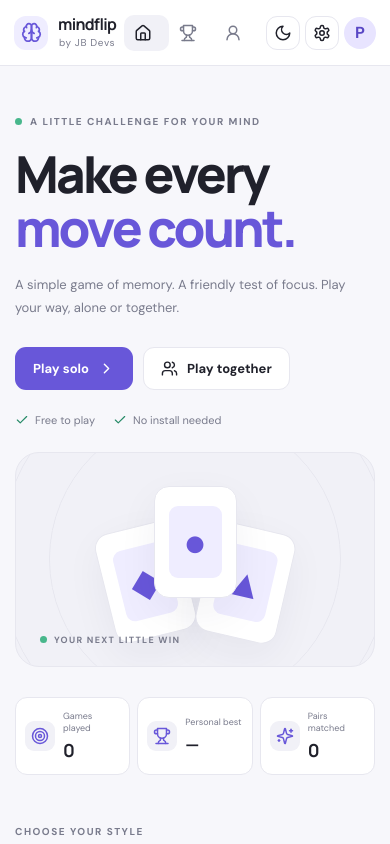
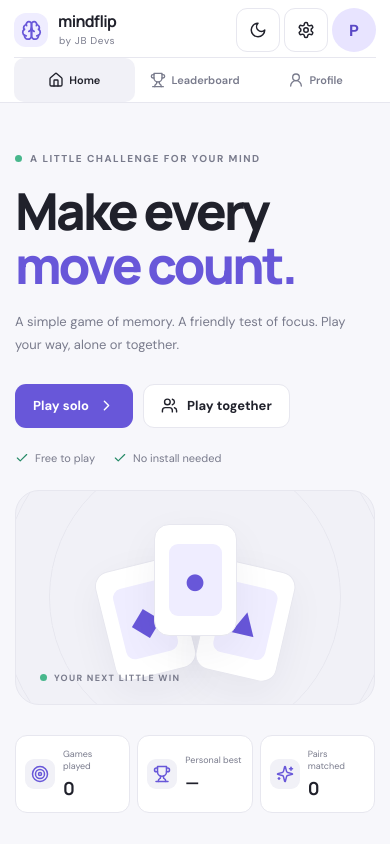
Before and after one commit to jithu378/FlipMate-Memory-Game, a React (Vite) app: page / in a window 390 px wide. Shown: the top 844 px of the page. Built offline with nearby package versions, Linux system fonts and the light colour scheme.

Commit message:
responsive

```diff
--- a/src/main.jsx
+++ b/src/main.jsx
@@ -2,5 +2,6 @@ import React from 'react';
 import { createRoot } from 'react-dom/client';
 import App from './App.jsx';
 import './styles.css';
+import './responsive.css';
 
 createRoot(document.getElementById('root')).render(<React.StrictMode><App /></React.StrictMode>);
--- /dev/null
+++ b/src/responsive.css
@@ -0,0 +1,176 @@
+@supports (min-height: 100dvh) {
+  .app {
+    min-height: 100dvh;
+  }
+}
+
+@media (max-width: 580px) {
+  .topbar {
+    padding-left: max(14px, env(safe-area-inset-left));
+    padding-right: max(14px, env(safe-area-inset-right));
+  }
+
+  .icon-btn,
+  .avatar,
+  .nav-link,
+  .btn,
+  .difficulty-option,
+  .theme-option,
+  .count-btn,
+  .toggle-pill,
+  .footer-help,
+  .modal-close,
+  .memory-card {
+    min-height: 44px;
+  }
+
+  .icon-btn,
+  .avatar {
+    min-width: 44px;
+  }
+
+  .nav-link {
+    min-width: 44px;
+    justify-content: center;
+  }
+
+  .game-wrap {
+    padding-top: 20px;
+  }
+
+  .game-top {
+    gap: 6px;
+  }
+
+  .game-top .back-link {
+    white-space: nowrap;
+  }
+
+  .game-top .game-chip {
+    max-width: none;
+    flex: 1;
+    white-space: nowrap;
+    letter-spacing: 0.5px;
+  }
+
+  .game-heading {
+    gap: 10px;
+    margin: 16px 0 14px;
+  }
+
+  .game-heading h1 {
+    font-size: clamp(25px, 7vw, 31px);
+    letter-spacing: -1.3px;
+  }
+
+  .card-grid.dense {
+    grid-template-columns: repeat(6, minmax(0, 1fr));
+  }
+
+  .modal-backdrop {
+    overflow-y: auto;
+    padding: max(12px, env(safe-area-inset-top)) 12px max(12px, env(safe-area-inset-bottom));
+  }
+
+  .help-modal {
+    max-height: calc(100vh - 24px);
+    max-height: calc(100dvh - 24px);
+    overflow-y: auto;
+    overscroll-behavior: contain;
+  }
+
+  .field-label input {
+    font-size: 16px;
+  }
+
+  .toast {
+    bottom: max(12px, env(safe-area-inset-bottom));
+    max-width: calc(100vw - 24px - env(safe-area-inset-left) - env(safe-area-inset-right));
+    overflow-wrap: anywhere;
+  }
+
+  .memory-card:not(:disabled):hover {
+    transform: none;
+  }
+}
+
+@media (max-width: 420px) {
+  .topbar {
+    height: auto;
+    min-height: 0;
+    flex-wrap: wrap;
+    row-gap: 5px;
+    padding-top: 8px;
+    padding-bottom: 0;
+  }
+
+  .brand-mark {
+    width: 34px;
+    height: 34px;
+  }
+
+  .top-actions {
+    gap: 4px;
+  }
+
+  .top-actions .icon-btn,
+  .avatar {
+    width: 44px;
+    height: 44px;
+  }
+
+  .main-nav {
+    order: 3;
+    flex: 1 0 100%;
+    justify-content: space-around;
+    border-top: 1px solid var(--line);
+  }
+
+  .nav-link {
+    flex: 1;
+    gap: 5px;
+    padding: 8px 6px;
+    font-size: 11px;
+  }
+
+  .nav-link svg {
+    width: 16px;
+    height: 16px;
+  }
+
+  .container {
+    min-width: 0;
+  }
+
+  .game-top .back-link {
+    font-size: 10px;
+  }
+
+  .game-top .game-chip {
+    font-size: 7px;
+  }
+
+  .game-tools {
+    flex-wrap: wrap;
+  }
+}
+
+@media (max-width: 359px) {
+  body {
+    min-width: 0;
+  }
+
+  .card-grid,
+  .card-grid.dense {
+    grid-template-columns: repeat(4, minmax(0, 1fr));
+  }
+
+  .game-top .back-link {
+    gap: 4px;
+    font-size: 9px;
+  }
+
+  .game-top .game-chip {
+    font-size: 6px;
+  }
+}
```
